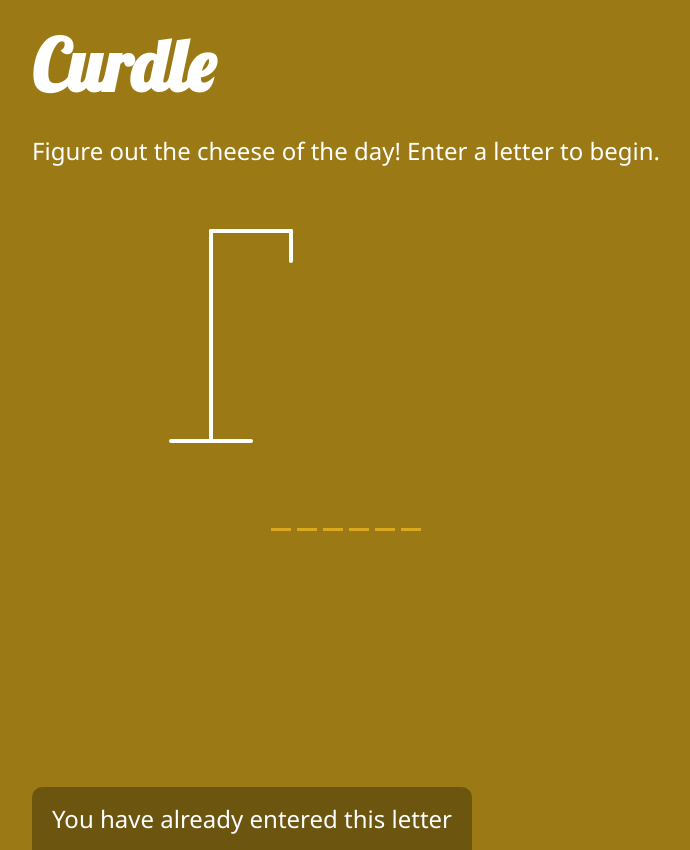
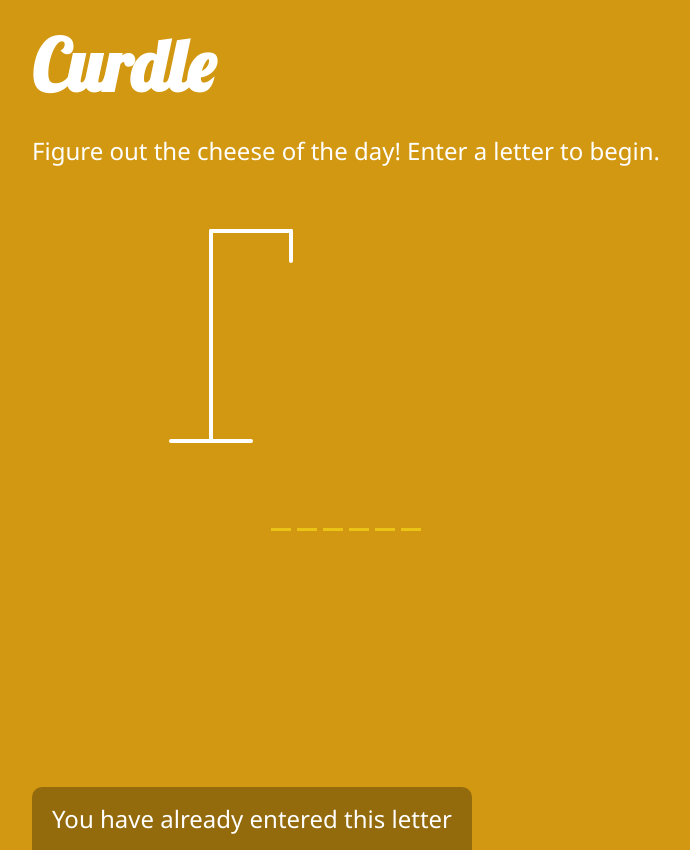
Before and after one commit to romajoy/curdle-frontend, a React (Create React App) app: page / in a window 1280 px wide. Shown: the whole page, without its empty margins (294-984 px from the left). Built offline with nearby package versions, Linux system fonts and the light colour scheme.

Commit message:
color work

```diff
--- a/src/App.css
+++ b/src/App.css
@@ -12,7 +12,7 @@
 }
 
 body {
-  background-color: #9b7a16;
+  background-color: #d29811;
   color: #fff;
   font-family: 'Segoe UI', Tahoma, Geneva, Verdana, sans-serif;
   display: flex;
@@ -73,7 +73,7 @@
 }
 
 .letter {
-  border-bottom: 3px solid #daa921;
+  border-bottom: 3px solid #eac315;
   display: inline-flex;
   font-size: 30px;
   align-items: center;
```
